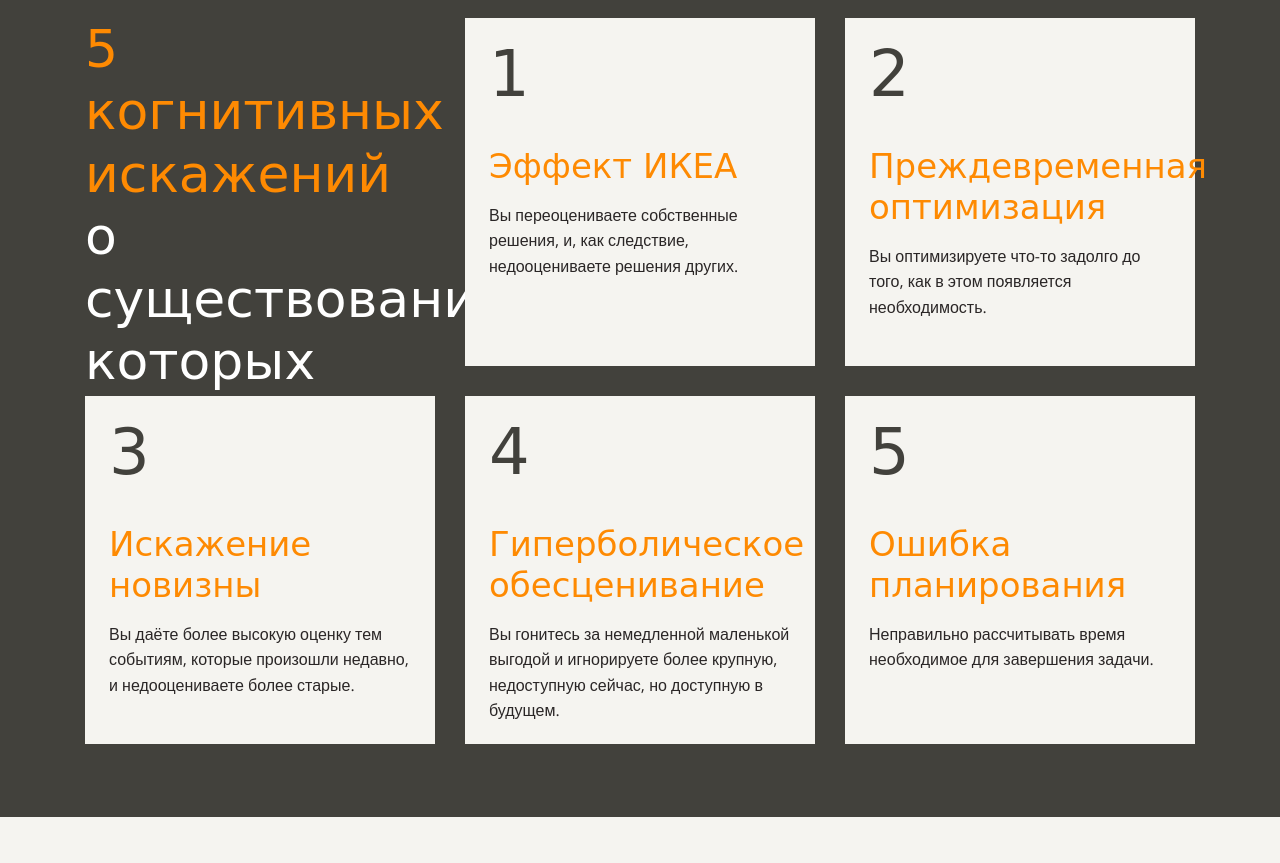
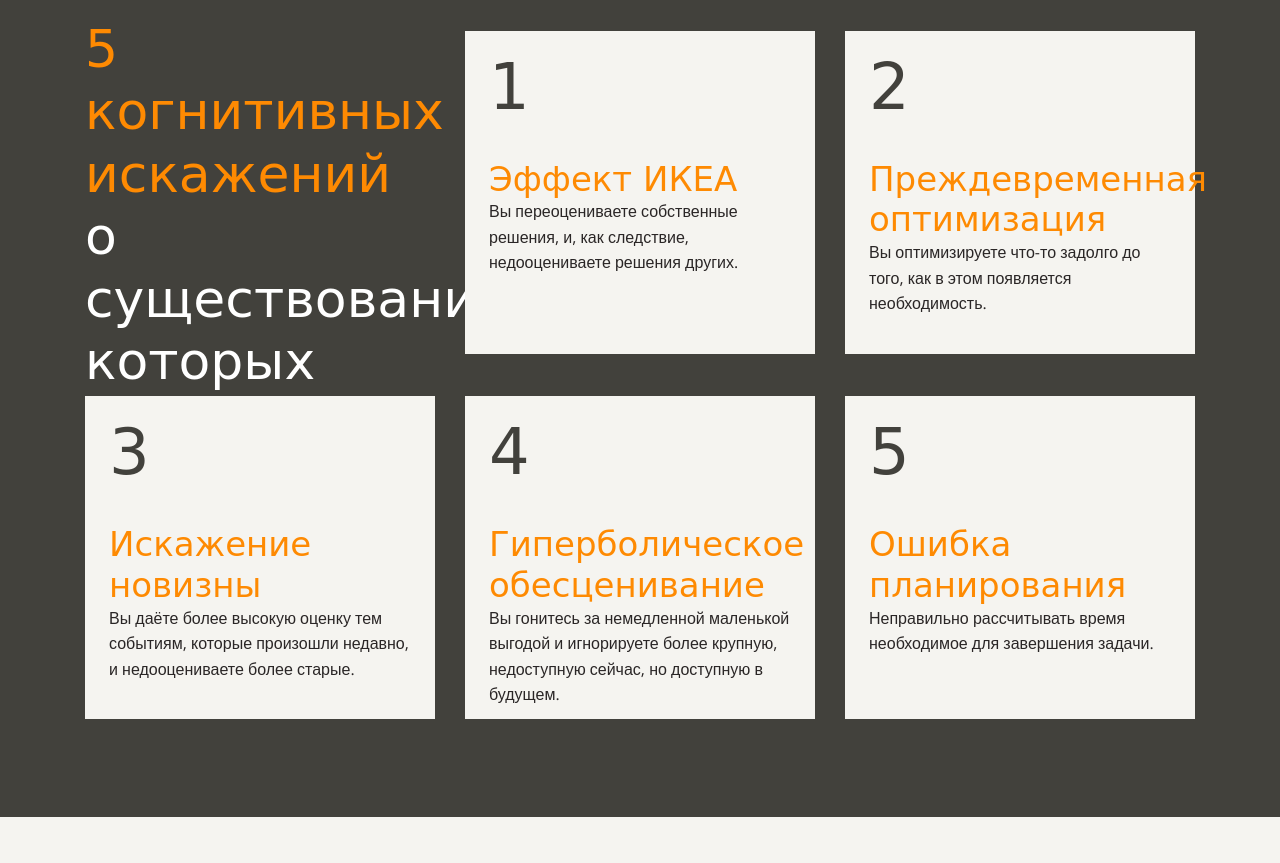
Before and after one commit to niilak/layout-designer-project-lvl1, a website: page src/index.html in a window 1280 px wide. Shown: the part 1925-2788 px from the top of the page. Drawn offline with nearby package versions, Linux system fonts and the light colour scheme; a web font is replaced by a local one.

Commit message:
test nav

```diff
--- a/src/index.html
+++ b/src/index.html
@@ -93,7 +93,7 @@
             <div class="div-cube div-white">
               <p class="nubers">1</p>
               <h3 class="header-font-style orange no-margin">Эффект ИКЕА</h3>
-              <p class="primary-font">
+              <p class="primary-font no-margin">
                 Вы переоцениваете собственные решения, и, как следствие,
                 недооцениваете решения других.
               </p>
@@ -105,7 +105,7 @@
               <h3 class="header-font-style orange no-margin">
                 Преждевременная оптимизация
               </h3>
-              <p class="primary-font">
+              <p class="primary-font no-margin">
                 Вы оптимизируете что-то задолго до того, как в этом появляется
                 необходимость.
               </p>
@@ -117,7 +117,7 @@
               <h3 class="header-font-style orange no-margin">
                 Искажение новизны
               </h3>
-              <p class="primary-font">
+              <p class="primary-font no-margin">
                 Вы даёте более высокую оценку тем событиям, которые произошли
                 недавно, и недооцениваете более старые.
               </p>
@@ -130,7 +130,7 @@
               <h3 class="header-font-style orange no-margin">
                 Гиперболическое обесценивание
               </h3>
-              <p class="primary-font">
+              <p class="primary-font no-margin">
                 Вы гонитесь за немедленной маленькой выгодой и игнорируете более
                 крупную, недоступную сейчас, но доступную в будущем.
               </p>
@@ -143,7 +143,7 @@
               <h3 class="header-font-style orange no-margin">
                 Ошибка планирования
               </h3>
-              <p class="primary-font">
+              <p class="primary-font no-margin">
                 Неправильно рассчитывать время необходимое для завершения
                 задачи.
               </p>
--- a/src/styles/style.css
+++ b/src/styles/style.css
@@ -189,7 +189,7 @@
 
 .div-cube {
   width: 350px;
-  height: 348px;
+  height: 323px;
   margin: 15px;
 }
 
@@ -501,6 +501,7 @@
   align-items: center;
   justify-content: center;
 
+  padding: 100px 0;
   width: 1440px;
   height: 581px;
 
```
